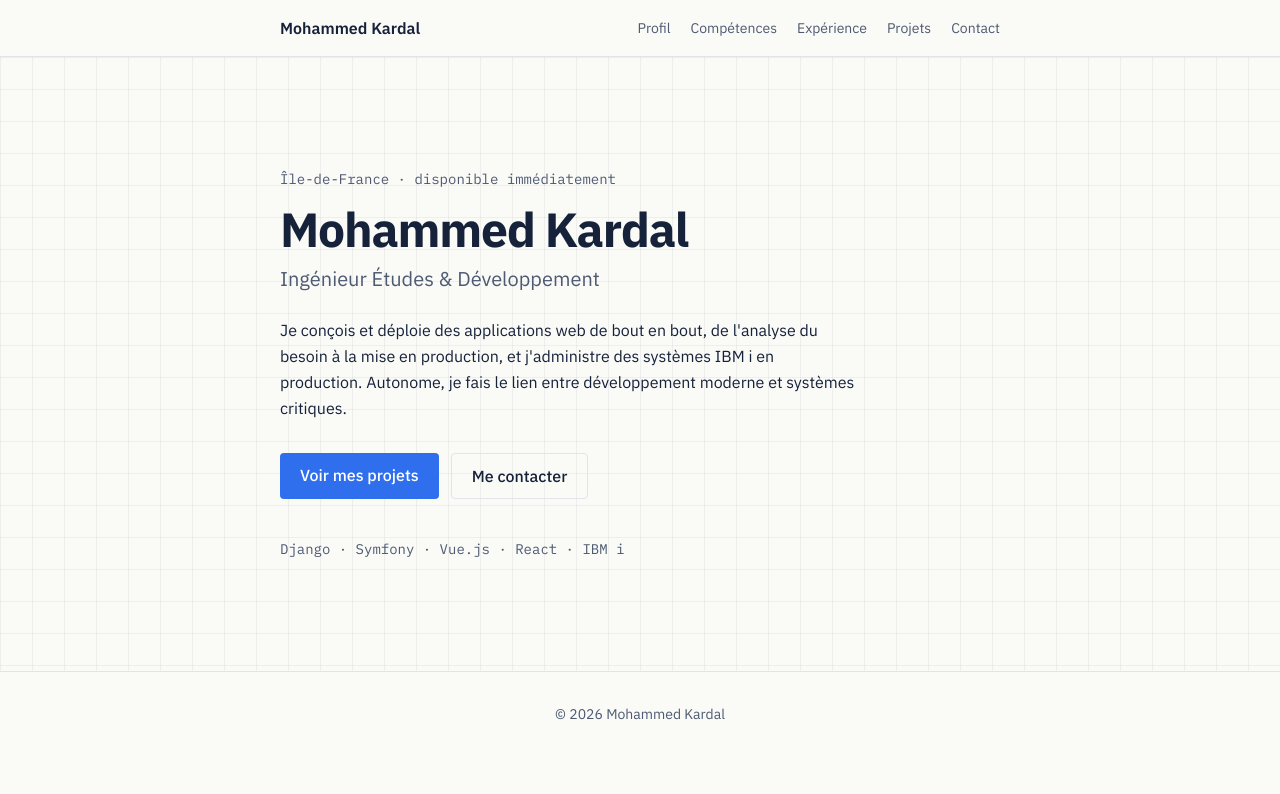
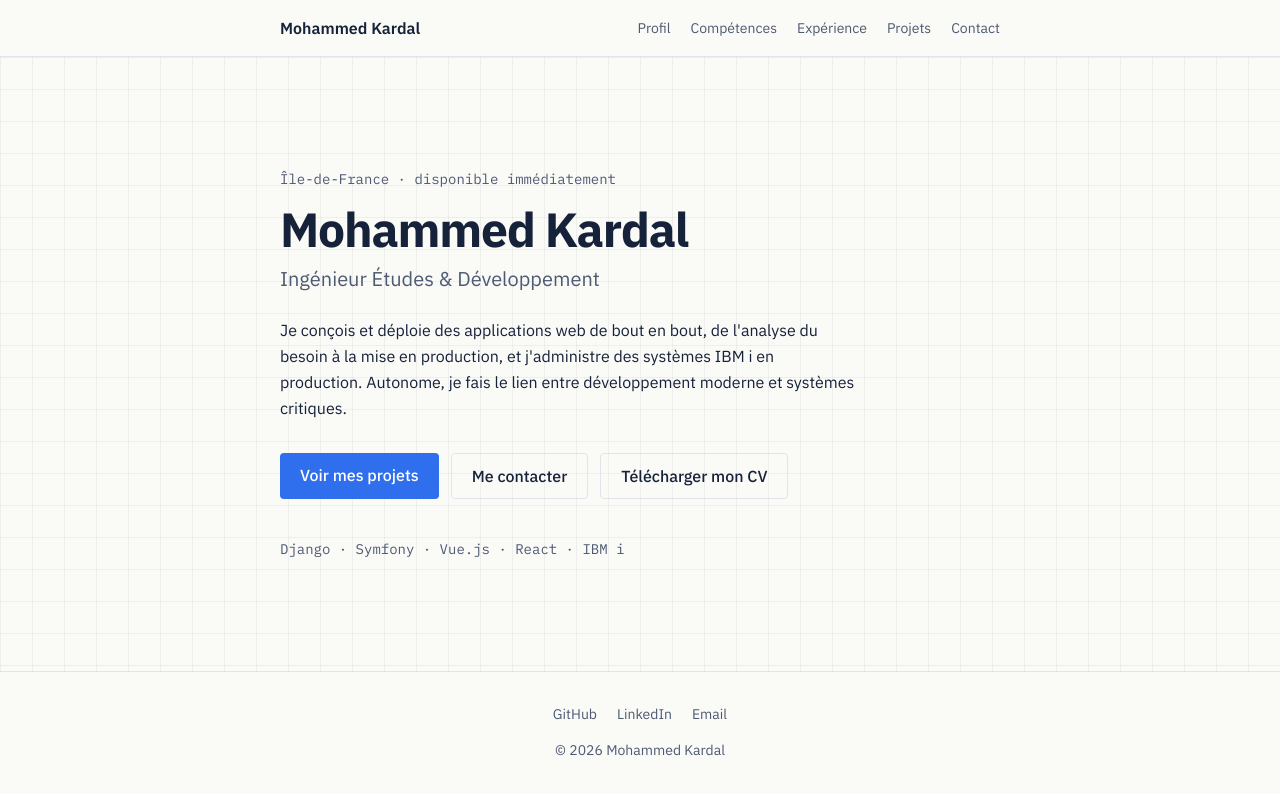
Before and after one commit to kardalmohammedvillemomble-dev/portfolio, a Next.js app: page / in a window 1280 px wide. Shown: the top 794 px of the page. Built offline with nearby package versions, Linux system fonts and the light colour scheme.

Commit message:
feat: add CV download, social links and 404 page

```diff
--- /dev/null
+++ b/app/not-found.tsx
@@ -0,0 +1,19 @@
+import Link from "next/link";
+
+export default function NotFound() {
+  return (
+    <main className="mx-auto flex max-w-3xl flex-col items-center px-6 py-24 text-center">
+      <p className="font-mono text-sm text-muted">Erreur 404</p>
+      <h1 className="mt-4 text-3xl font-bold">Page introuvable</h1>
+      <p className="mt-3 text-muted">
+        La page que tu cherches n&apos;existe pas ou a été déplacée.
+      </p>
+      <Link
+        href="/"
+        className="mt-8 rounded bg-accent px-5 py-2.5 font-medium text-white hover:opacity-90"
+      >
+        Retour à l&apos;accueil
+      </Link>
+    </main>
+  );
+}
--- a/components/Footer.tsx
+++ b/components/Footer.tsx
@@ -1,7 +1,22 @@
+const socials = [
+  { label: "GitHub", href: "https://github.com/medkaad" },
+  { label: "LinkedIn", href: "https://www.linkedin.com/in/mohammed-kardal-7748021a9/" },
+  { label: "Email", href: "mailto:kardalm132@gmail.com" },
+];
+
 export default function Footer() {
   return (
     <footer className="px-6 py-8 text-center text-sm text-muted">
-      <p>© {new Date().getFullYear()} Mohammed Kardal</p>
+      <ul className="flex flex-wrap justify-center gap-5">
+        {socials.map((social) => (
+          <li key={social.label}>
+            <a href={social.href} className="hover:text-accent">
+              {social.label}
+            </a>
+          </li>
+        ))}
+      </ul>
+      <p className="mt-4">© {new Date().getFullYear()} Mohammed Kardal</p>
     </footer>
   );
 }
--- a/components/Hero.tsx
+++ b/components/Hero.tsx
@@ -36,6 +36,20 @@ export default function Hero() {
           >
           Me contacter
           </Link>
+
+
+
+          <a
+            href="/cv.pdf"
+            download
+            className="rounded border border-border px-5 py-2.5 font-medium hover:border-accent hover:text-accent"
+          >
+          Télécharger mon CV
+          </a>
+
+
+
+
         </div>
 
         <p className="mt-10 font-mono text-sm text-muted">
```
Also changed, not shown: 1 other file (tests, documents, lock files or other folders).
